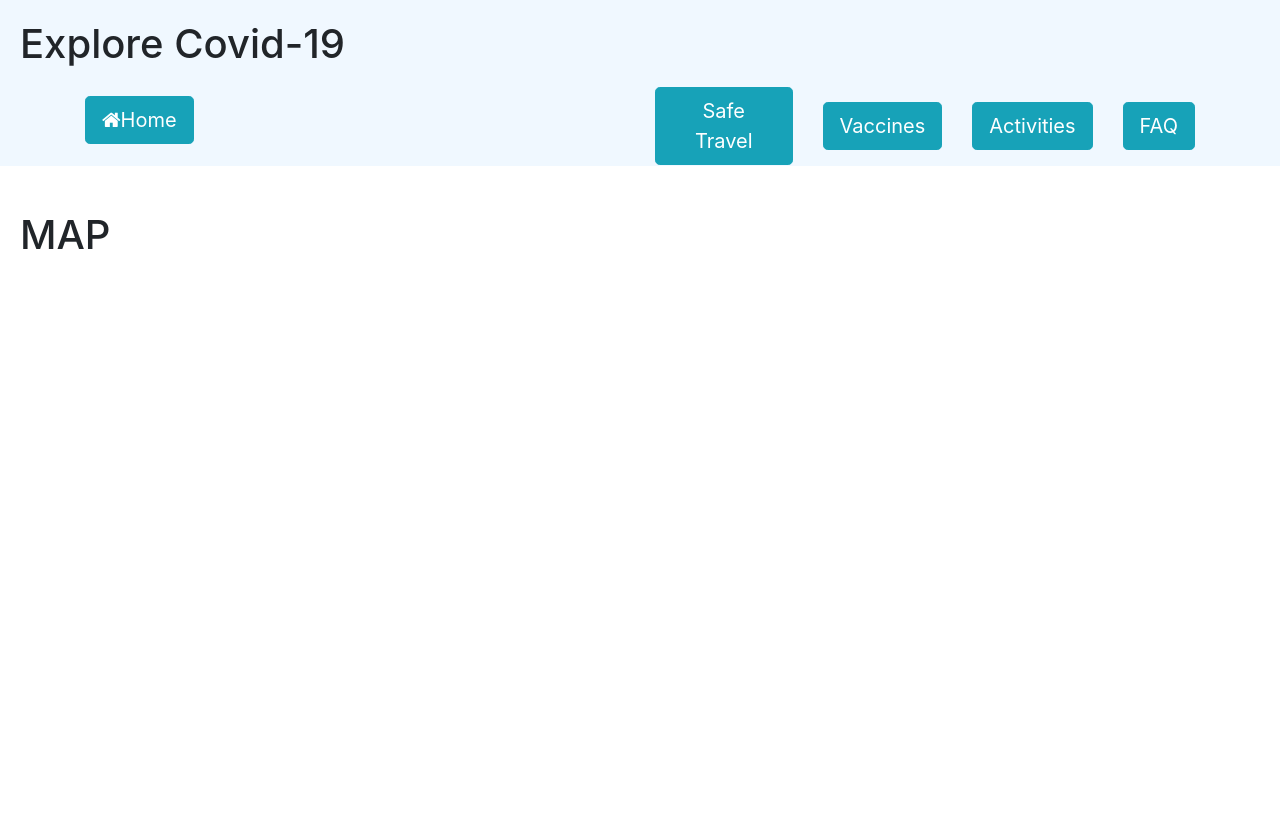
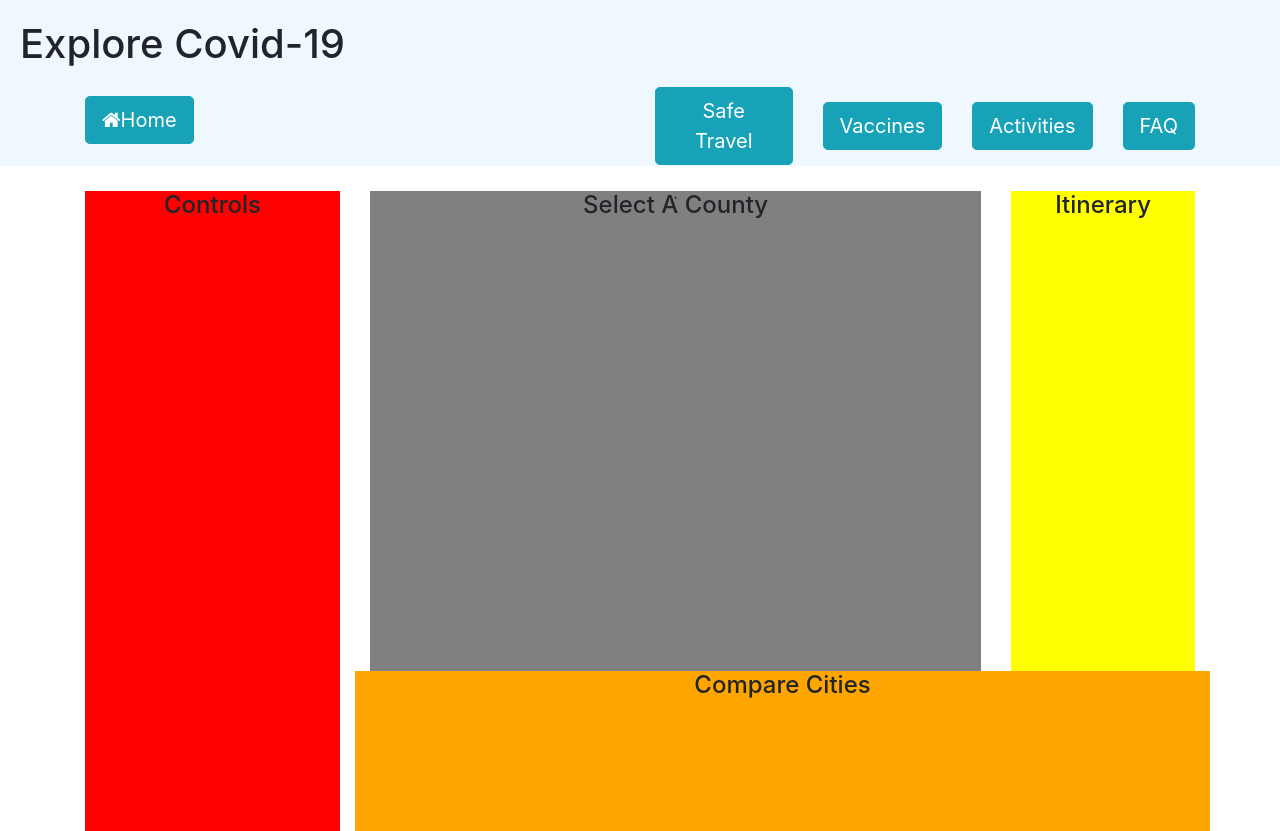
Before and after one commit to CarlaFloricel/cs522-covid-app, a React (Create React App) app: page /map in a window 1280 px wide. Before the commit the page ends 800 px from the top, so only its background shows below. Built offline with nearby package versions, Linux system fonts and the light colour scheme; no server answers.

Commit message:
added a layout to the map part with some bootstrap-react stuff

```diff
--- a/src/App.js
+++ b/src/App.js
@@ -8,6 +8,8 @@ import Vaccines from './components/vaccines/vaccines.component';
 import Faq from './components/faq/faq.component';
 import Map from './components/map/map.component';
 import Header from './components/header/header.component';
+
+import 'bootstrap/dist/css/bootstrap.min.css';
 
 
 function App() {
--- a/src/components/map/map.component.jsx
+++ b/src/components/map/map.component.jsx
@@ -1,6 +1,11 @@
 import React from 'react';
 import './map.styles.css';
-import D3DummyChart from './map.d3.component';
+import CovidMap from './map.d3.component';
+
+import Button from 'react-bootstrap/Button';
+import Container from 'react-bootstrap/Container';
+import Row from 'react-bootstrap/Row';
+import Col from 'react-bootstrap/Col';
 
 class Map extends React.Component {
     constructor(){
@@ -11,15 +16,40 @@ class Map extends React.Component {
     }
 
     componentDidMount(){
-        new D3DummyChart(this.refs.chart)
+        new CovidMap(this.refs.chart)
     }
 
     render(){
         return (
-        <div>
-            <h1>MAP</h1>
-            <div ref="chart"></div>
-        </div>
+        <Container fluid={'lg'}>
+            <Row md={12}>
+                <Col md={3}>
+                    <div id='mapControls'>
+                        <h4>Controls</h4>
+                    </div>
+                </Col>
+                <Col md={9}>
+                    <Row md={12}>
+                        <Col md={9}>
+            `               <div id='map'>
+                                <h4>Select A County</h4>
+                                <div ref="chart" ></div>
+                            </div>
+                        </Col>
+                        <Col md={3}>
+                            <div id='itinerary'>
+                                <h4>Itinerary</h4>
+                            </div>
+                        </Col>
+                    </Row>
+                    <Row md={12}>
+                        <div id='mapCompare'>
+                            <h4>Compare Cities</h4>
+                        </div>
+                    </Row>
+                </Col>
+            </Row>
+        </Container>
         )
 
     }
--- a/src/components/map/map.d3.component.js
+++ b/src/components/map/map.d3.component.js
@@ -1,28 +1,7 @@
-import * as d3 from 'd3'
+import * as d3 from 'd3';
 
-const url = 'https://udemy-react-d3.firebaseio.com/ages.json'
-
-export default class D3DummyChart {
+export default class CovidMap {
     constructor(element) {
-        const svg = d3.select(element)
-            .append("svg")
-            .attr("width", 500)
-            .attr("height", 500)
-
-        d3.json(url).then(agesData => {
-
-            const rects = svg.selectAll("rect")
-                .data(agesData)
-
-            rects.enter()
-                .append('rect')
-                .attr("x", (d,i) => i*100)
-                .attr("y", 50)
-                .attr("width", 50)
-                .attr("height", d => d.age * 20)
-                .attr("fill", "green")
-
-
-        })
+        console.log(element)
     }
 }
--- a/src/components/map/map.styles.css
+++ b/src/components/map/map.styles.css
@@ -0,0 +1,25 @@
+#map{
+    height: 60vh;
+    margin: 0 auto;
+    margin-top: -24px;
+    background: gray;
+    width: 100%;
+}
+
+#mapControls{
+    height: 80vh;
+    width: 100%;
+    background:red;
+}
+
+#mapCompare{
+    height: 20vh;
+    width: 100%;
+    background: orange;
+}
+
+#itinerary{
+    height: 60vh;
+    width: 100%;
+    background: yellow;
+}
```
